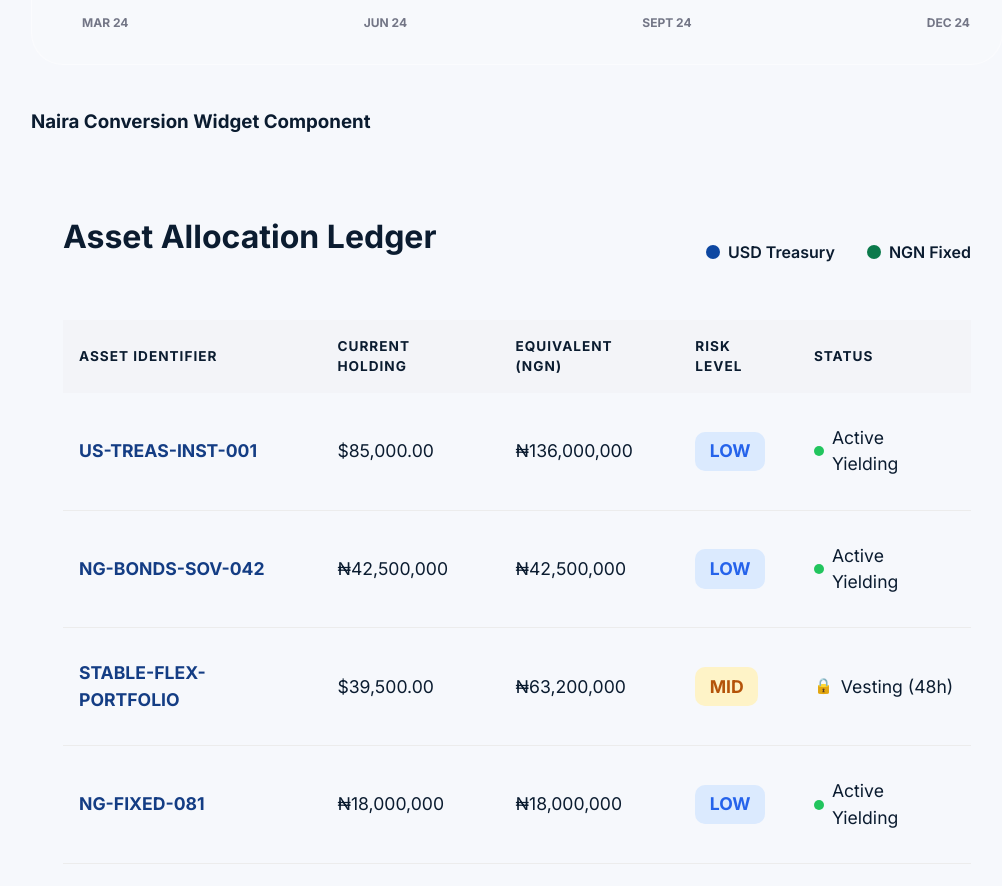
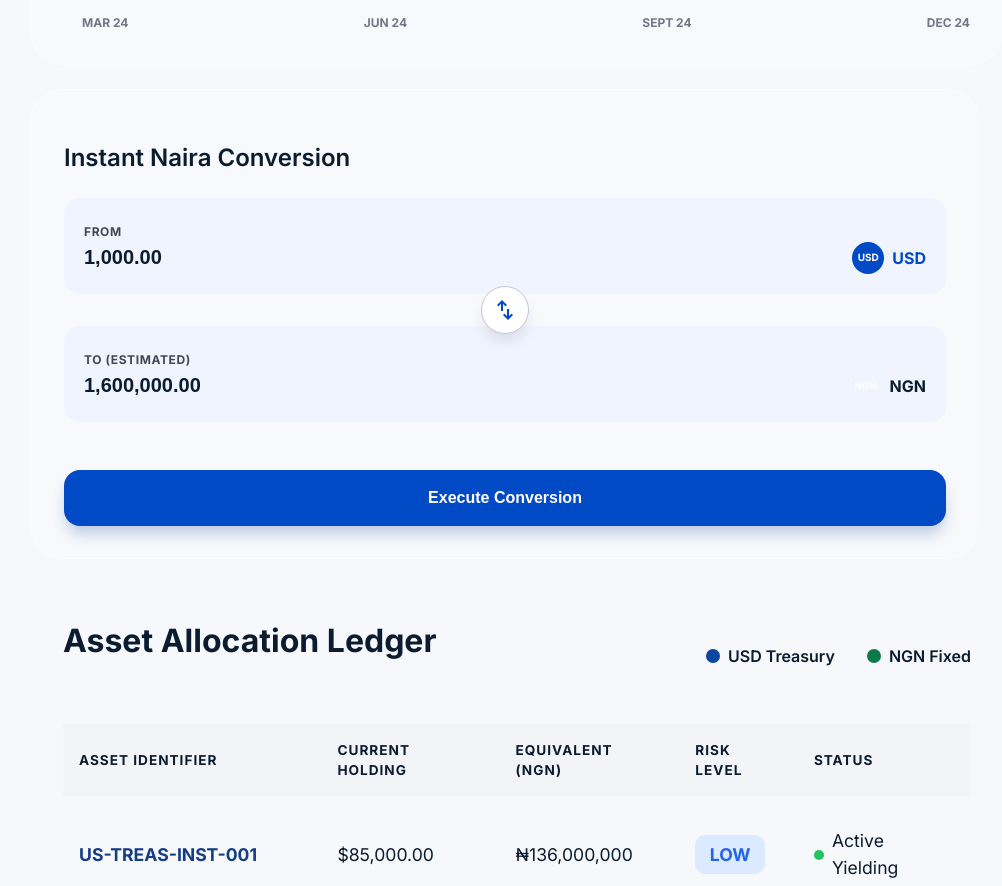
Before and after one commit to Chideradotcom/nairasave, a React (Vite) app: page /dashboard in a window 1280 px wide. Shown: the part 917-1803 px from the top of the page, without its empty margins (253-1255 px from the left). Built offline with nearby package versions, Linux system fonts and the light colour scheme.

Commit message:
added the naira converter component

```diff
--- a/src/pages/dashboard/conversion/NairaConversion.jsx
+++ b/src/pages/dashboard/conversion/NairaConversion.jsx
@@ -1,9 +1,118 @@
-import styles from "./NairaConversion.module.css";
+// NairaConversion.jsx
+import React, { useState } from 'react';
+import styles from './NairaConversion.module.css';
+
+const EXCHANGE_RATE = 1600.00;
+
+function CurrencyBadge({ code, variant }) {
+    const indicatorClass = variant === 'usd' ? styles.currencyIndicatorUsd : styles.currencyIndicatorNgn;
+    const circleClass = variant === 'usd' ? styles.currencyCircleUsd : styles.currencyCircleNgn;
+
+    return (
+        <div className={`${styles.currencyIndicator} ${indicatorClass}`}>
+            <span className={`${styles.currencyCircle} ${circleClass}`}>{code}</span>
+            {code}
+        </div>
+    );
+}
+
+function AmountField({ id, label, value, onChange, readOnly, currencyCode, currencyVariant }) {
+    return (
+        <div className={styles.inputBox}>
+            <label htmlFor={id} className={styles.inputLabel}>{label}</label>
+            <div className={styles.inputRow}>
+                <input
+                    id={id}
+                    type="text"
+                    className={styles.amountInput}
+                    value={value}
+                    onChange={onChange}
+                    readOnly={readOnly}
+                />
+                <CurrencyBadge code={currencyCode} variant={currencyVariant} />
+            </div>
+        </div>
+    );
+}
 
 export default function NairaConversion() {
-  return (
-    <div className={styles.container}>
-      <h3>Naira Conversion Widget Component</h3>
-    </div>
-  );
+    const [fromAmount, setFromAmount] = useState("1,000.00");
+    const [isUsdToNgn, setIsUsdToNgn] = useState(true);
+
+    const handleAmountChange = (e) => {
+        const value = e.target.value;
+        if (/^[0-9.,]*$/.test(value)) {
+            setFromAmount(value);
+        }
+    };
+
+    const handleToggleSwap = () => {
+        const numericValue = parseFloat(fromAmount.replace(/,/g, '')) || 0;
+        const targetValue = isUsdToNgn ? numericValue * EXCHANGE_RATE : numericValue / EXCHANGE_RATE;
+
+        setFromAmount(targetValue.toLocaleString(undefined, {
+            minimumFractionDigits: 2,
+            maximumFractionDigits: 2
+        }));
+        setIsUsdToNgn(!isUsdToNgn);
+    };
+
+    const handleExecuteSwap = (e) => {
+        e.preventDefault();
+        const numericValue = parseFloat(fromAmount.replace(/,/g, '')) || 0;
+        const targetValue = isUsdToNgn ? numericValue * EXCHANGE_RATE : numericValue / EXCHANGE_RATE;
+        const fromUnit = isUsdToNgn ? 'USD' : 'NGN';
+        const toUnit = isUsdToNgn ? 'NGN' : 'USD';
+
+        console.log(`Executing Naira Conversion: ${numericValue.toLocaleString()} ${fromUnit} for ${targetValue.toLocaleString()} ${toUnit}`);
+    };
+
+    const numericFrom = parseFloat(fromAmount.replace(/,/g, '')) || 0;
+    const computedTo = isUsdToNgn ? numericFrom * EXCHANGE_RATE : numericFrom / EXCHANGE_RATE;
+    const toAmountFormatted = computedTo.toLocaleString(undefined, {
+        minimumFractionDigits: 2,
+        maximumFractionDigits: 2
+    });
+
+    const fromLabel = isUsdToNgn ? 'USD' : 'NGN';
+    const toLabel = isUsdToNgn ? 'NGN' : 'USD';
+
+    return (
+        <section className={styles.container} aria-labelledby="swap-heading">
+            <h2 id="swap-heading" className={styles.title}>Instant Naira Conversion</h2>
+
+            <form className={styles.swapWrapper} onSubmit={handleExecuteSwap}>
+                <AmountField
+                    id="swap-from-input"
+                    label="FROM"
+                    value={fromAmount}
+                    onChange={handleAmountChange}
+                    currencyCode={fromLabel}
+                    currencyVariant={isUsdToNgn ? 'usd' : 'ngn'}
+                />
+
+                <button
+                    type="button"
+                    className={styles.swapBtn}
+                    onClick={handleToggleSwap}
+                    aria-label="Toggle swap direction"
+                >
+                    <span className="material-symbols-outlined">swap_vert</span>
+                </button>
+
+                <AmountField
+                    id="swap-to-input"
+                    label="TO (ESTIMATED)"
+                    value={toAmountFormatted}
+                    readOnly
+                    currencyCode={toLabel}
+                    currencyVariant={!isUsdToNgn ? 'usd' : 'ngn'}
+                />
+
+                <button type="submit" className={styles.actionButton}>
+                    Execute Conversion
+                </button>
+            </form>
+        </section>
+    );
 }
--- a/src/pages/dashboard/conversion/NairaConversion.module.css
+++ b/src/pages/dashboard/conversion/NairaConversion.module.css
@@ -0,0 +1,195 @@
+/* NairaConverter.module.css */
+
+.container {
+    background: rgba(255, 255, 255, 0.2);
+    padding: 24px;
+    border-radius: 24px;
+    border: 1px solid rgba(255, 255, 255, 0.4);
+    display: flex;
+    flex-direction: column;
+    justify-content: space-between;
+}
+
+@media (min-width: 768px) {
+    .container {
+        padding: 32px;
+        border-radius: 32px;
+    }
+}
+
+@media (min-width: 1024px) {
+    .container {
+        grid-column: span 2;
+    }
+}
+
+.title {
+    font-size: 18px;
+    font-weight: 600;
+    line-height: 1.3;
+    margin-bottom: 24px;
+}
+
+@media (min-width: 768px) {
+    .title {
+        font-size: 24px;
+    }
+}
+
+.swapWrapper {
+    display: flex;
+    flex-direction: column;
+    gap: 12px;
+}
+
+@media (min-width: 768px) {
+    .swapWrapper {
+        gap: 16px;
+    }
+}
+
+.inputBox {
+    background-color: var(--color-surface-container-low);
+    padding: 16px;
+    border-radius: 16px;
+    border: 1px solid var(--color-outline-subtle);
+    position: relative;
+    box-sizing: border-box;
+}
+
+@media (min-width: 768px) {
+    .inputBox {
+        padding: 20px;
+    }
+}
+
+.inputLabel {
+    font-size: 12px;
+    font-weight: 700;
+    letter-spacing: 0.05em;
+    color: var(--color-on-surface-variant);
+    margin-bottom: 8px;
+    text-transform: uppercase;
+}
+
+.inputRow {
+    display: flex;
+    justify-content: space-between;
+    align-items: center;
+}
+
+.amountInput {
+    background: transparent;
+    border: none;
+    padding: 0;
+    font-size: 18px;
+    font-weight: 700;
+    width: 50%;
+    outline: none;
+    color: var(--color-on-surface);
+}
+
+@media (min-width: 768px) {
+    .amountInput {
+        font-size: 20px;
+    }
+}
+
+.currencyIndicator {
+    display: flex;
+    align-items: center;
+    gap: 8px;
+    font-weight: 700;
+}
+
+.currencyIndicatorUsd {
+    color: var(--color-primary);
+}
+
+.currencyIndicatorNgn {
+    color: var(--color-success-green);
+}
+
+.currencyCircle {
+    width: 32px;
+    height: 32px;
+    border-radius: 50%;
+    display: flex;
+    align-items: center;
+    justify-content: center;
+    font-size: 10px;
+    color: #ffffff;
+    font-weight: 700;
+}
+
+.currencyCircleUsd {
+    background-color: var(--color-primary);
+}
+
+.currencyCircleNgn {
+    background-color: var(--color-success-green);
+}
+
+.swapBtn {
+    align-self: center;
+    width: 40px;
+    height: 40px;
+    margin-top: -20px;
+    margin-bottom: -20px;
+    background-color: #ffffff;
+    border-radius: 50%;
+    border: 1px solid var(--color-outline-variant);
+    display: flex;
+    align-items: center;
+    justify-content: center;
+    color: var(--color-primary);
+    box-shadow: 0 10px 15px -3px rgba(0, 0, 0, 0.1);
+    cursor: pointer;
+    transition: transform 0.5s ease;
+    outline: none;
+    position: relative;
+    z-index: 20;
+}
+
+@media (min-width: 768px) {
+    .swapBtn {
+        width: 48px;
+        height: 48px;
+        margin-top: -24px;
+        margin-bottom: -24px;
+    }
+}
+
+.swapBtn:hover {
+    transform: rotate(180deg);
+}
+
+.actionButton {
+    width: 100%;
+    height: 48px;
+    background-color: var(--color-primary);
+    color: var(--color-on-primary);
+    font-weight: 700;
+    border-radius: 16px;
+    margin-top: 32px;
+    border: none;
+    cursor: pointer;
+    box-shadow: 0 10px 15px -3px rgba(0, 53, 148, 0.25);
+    transition: all 0.2s ease;
+    font-size: 14px;
+}
+
+@media (min-width: 768px) {
+    .actionButton {
+        height: 56px;
+        font-size: 16px;
+    }
+}
+
+.actionButton:hover {
+    transform: scale(1.02);
+}
+
+.actionButton:active {
+    transform: scale(0.95);
+}
```
